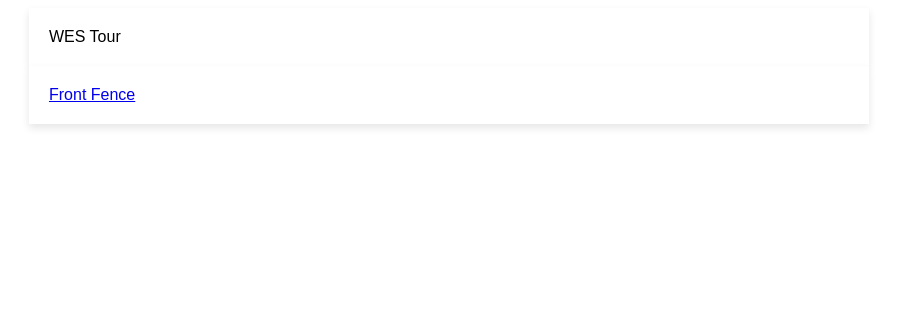
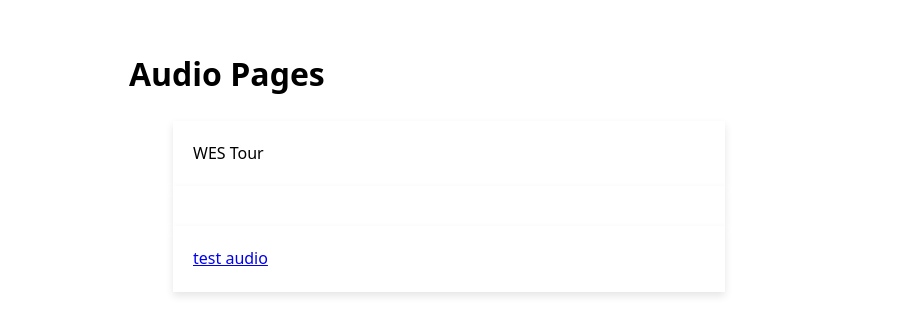
Before and after one commit to mciechanumich/WEStour, a Jekyll site: the page built from docs/index.html, in a window 1280 px wide. Shown: the top 335 px of the page, without its empty margins (191-1088 px from the left). Built offline with Jekyll 4.4.1, drawn with Linux system fonts in a browser that asks for light colours.

Commit message:
feat: added audio index. added first audio test file.

```diff
--- a/docs/_layouts/default.html
+++ b/docs/_layouts/default.html
@@ -12,6 +12,15 @@
     .audio-link svg { width: 1.5rem; height: 1.5rem; }
     figure { margin: 1.5rem 0; }
     audio { width: 100%; }
+    .center-column {
+        width: 80%; /* Or a specific pixel value, e.g., max-width: 600px; */
+        margin-left: auto; /* Automatically distribute left space */
+        margin-right: auto; /* Automatically distribute right space */
+        background-color: #ffffff; /* White background for the column itself */
+        max-width: 800px; /* Optional: cap the maximum width on large screens */
+        padding: 20px; /* Add some space around the content */
+        box-shadow: 0 4px 8px rgba(0,0,0,0.1); /* Optional: add a subtle shadow */
+    }
   </style>
 </head>
 <body>
--- a/docs/index.html
+++ b/docs/index.html
@@ -1,29 +1,14 @@
-<!DOCTYPE html>
-<html lang="en">
-<head>
-    <meta charset="UTF-8">
-    <meta name="viewport" content="width=device-width, initial-scale=1.0">
-    <title>WES</title>
-    <!-- Link to an external CSS stylesheet -->
-    <style>
-        body {font-family: Arial, Helvetica, sans-serif;}
-    .center-column {
-        width: 80%; /* Or a specific pixel value, e.g., max-width: 600px; */
-        margin-left: auto; /* Automatically distribute left space */
-        margin-right: auto; /* Automatically distribute right space */
-        background-color: #ffffff; /* White background for the column itself */
-        max-width: 800px; /* Optional: cap the maximum width on large screens */
-        padding: 20px; /* Add some space around the content */
-        box-shadow: 0 4px 8px rgba(0,0,0,0.1); /* Optional: add a subtle shadow */
-    }
-    </style>
-</head>
-<body>
+---
+layout: default
+title: Audio Pages
+---
+
+<div class="center-column">WES Tour</div>
+
+{% for p in site.pages %}
     <div class="center-column">
-WES Tour
+        {% if p.audio %}
+            <a href="{{ p.url | relative_url }}">{{ p.title }}</a>
+        {% endif %}
     </div>
-    <div class="center-column">
-        <a href="#">Front Fence</a>
-    </div>
-</body>
-</html>
+{% endfor %}
```
Also changed, not shown: docs/test-file.md (added, +7 -0 lines), 1 other file.
